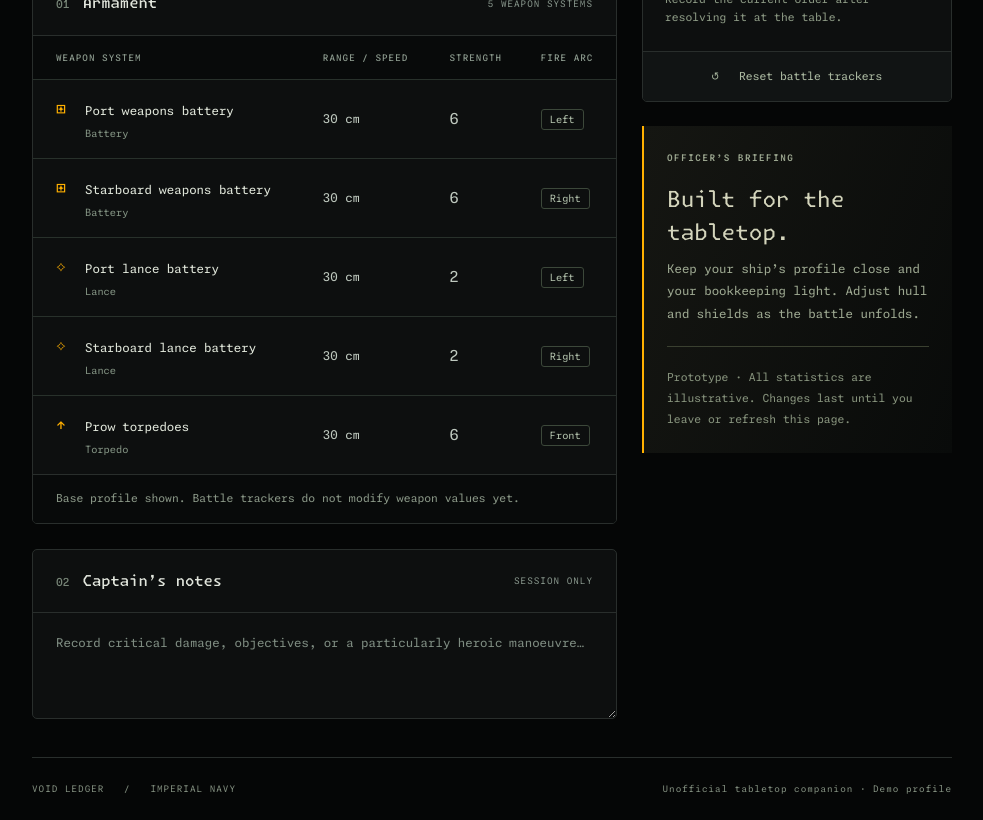
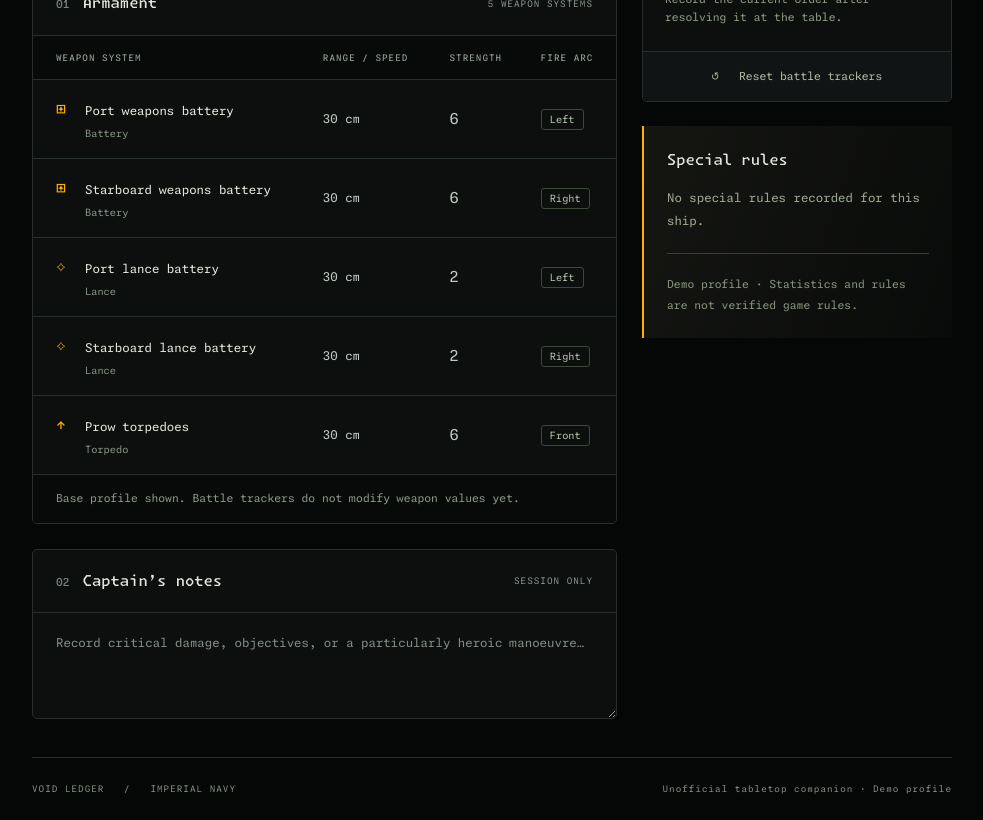
Before and after one commit to ROTBOW/bfg_sheets, a Next.js app: page / in a window 1280 px wide. Shown: the part 860-1680 px from the top of the page, without its empty margins (296-1279 px from the left). Built offline with nearby package versions, Linux system fonts and the light colour scheme.

Commit message:
added special rules section and getting ready for new ships

```diff
--- a/app/globals.css
+++ b/app/globals.css
@@ -368,7 +368,7 @@ main {
 }
 
 h1 {
-        font-weight: 400;
+    font-weight: 400;
     font-size: 52px;
     line-height: 1.1;
     margin: 10px 0 12px;
@@ -1324,3 +1324,7 @@ footer {
 .tracker-heading .hull-warning {
     margin-left: 7px;
 }
+
+.reference-card .special-rules-empty {
+    margin-top: 16px;
+}
--- a/app/page.js
+++ b/app/page.js
@@ -2,6 +2,7 @@
 
 import { useState } from "react";
 import HullWarning from "@/components/HullWarning";
+import SpecialRules from "@/components/SpecialRules";
 import FleetMenu from "@/components/FleetMenu";
 import ship from "@/public/ships/lunar-class-cruiser.json";
 
@@ -460,20 +461,10 @@ const BattleTracker = () => {
                                 </p>
                             )}
                         </section>
-                        <section className="reference-card">
-                            <p className="eyebrow">OFFICER’S BRIEFING</p>
-                            <h3>Built for the tabletop.</h3>
-                            <p>
-                                Keep your ship’s profile close and your
-                                bookkeeping light. Adjust hull and shields as
-                                the battle unfolds.
-                            </p>
-                            <hr />
-                            <p className="demo-note">
-                                Prototype · All statistics are illustrative.
-                                Changes last until you leave or refresh this page.
-                            </p>
-                        </section>
+                        <SpecialRules
+                            rules={ship.specialRules}
+                            isDemo={ship.isDemo}
+                        />
                     </aside>
                 </div>
                 <footer>
--- /dev/null
+++ b/components/SpecialRules.js
@@ -0,0 +1,29 @@
+const SpecialRules = ({ rules = [], isDemo = false }) => {
+    return (
+        <section className="reference-card" aria-labelledby="special-rules-heading">
+            <h2 id="special-rules-heading">Special rules</h2>
+            {rules.length > 0 ? (
+                rules.map((rule, index) => (
+                    <div key={`${rule.name}-${index}`}>
+                        <h3>{rule.name}</h3>
+                        <p>{rule.description}</p>
+                    </div>
+                ))
+            ) : (
+                <p className="special-rules-empty">
+                    No special rules recorded for this ship.
+                </p>
+            )}
+            {isDemo && (
+                <>
+                    <hr />
+                    <p className="demo-note">
+                        Demo profile · Statistics and rules are not verified game rules.
+                    </p>
+                </>
+            )}
+        </section>
+    );
+};
+
+export default SpecialRules;
--- a/public/ships/lunar-class-cruiser.json
+++ b/public/ships/lunar-class-cruiser.json
@@ -56,6 +56,7 @@
             "arc": "Front"
         }
     ],
+    "specialRules": [],
     "demoVessel": {
         "name": "His Will",
         "registry": "IN–048",
--- /dev/null
+++ b/public/ships/ship-template.json
@@ -0,0 +1,43 @@
+{
+    "id": "",
+    "isDemo": true,
+    "className": "",
+    "classLabel": "",
+    "faction": "",
+    "type": "",
+    "role": "",
+    "description": "",
+    "points": 0,
+    "stats": {
+        "hull": 0,
+        "speedCm": 0,
+        "turnDegrees": 0,
+        "shields": 0,
+        "armour": {
+            "front": "",
+            "other": ""
+        },
+        "turrets": 0
+    },
+    "weapons": [
+        {
+            "name": "",
+            "type": "",
+            "rangeCm": 0,
+            "strength": 0,
+            "arc": ""
+        }
+    ],
+    "specialRules": [
+        {
+            "name": "",
+            "description": ""
+        }
+    ],
+    "demoVessel": {
+        "name": "",
+        "registry": "",
+        "profileCode": "",
+        "leadership": 0
+    }
+}
```
